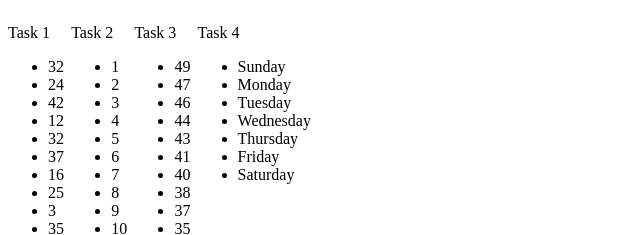
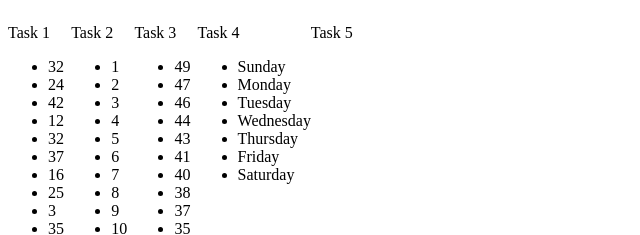
Before and after one commit to Nick20017/javascript, a plain HTML site: page index.html in a window 1280 px wide. Shown: the top 235 px of the page, 0-640 px from the left. Drawn offline with Linux system fonts and the light colour scheme.

Commit message:
Update index.html

```diff
--- a/index.html
+++ b/index.html
@@ -22,6 +22,9 @@
             <div style="width: 5%; float: left;">
                 <task4></task4>
             </div>
+            <div id="task5" style="width: 5%; float: left; margin-left: 50px;">
+                <p>Task 5</p>
+            </div>
         </div>
     </body>
 </html>
```
